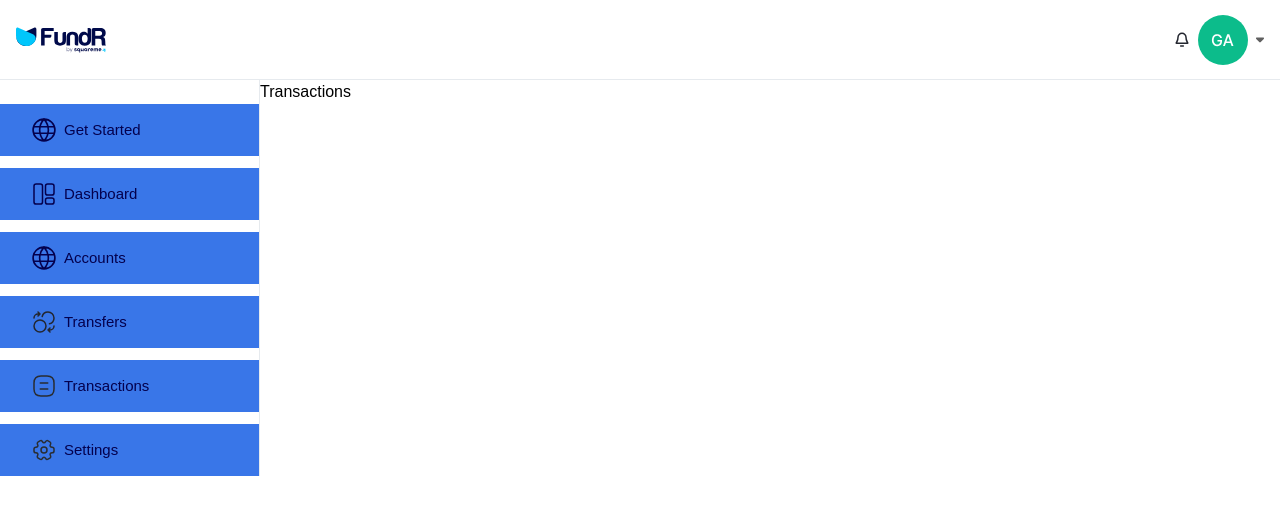
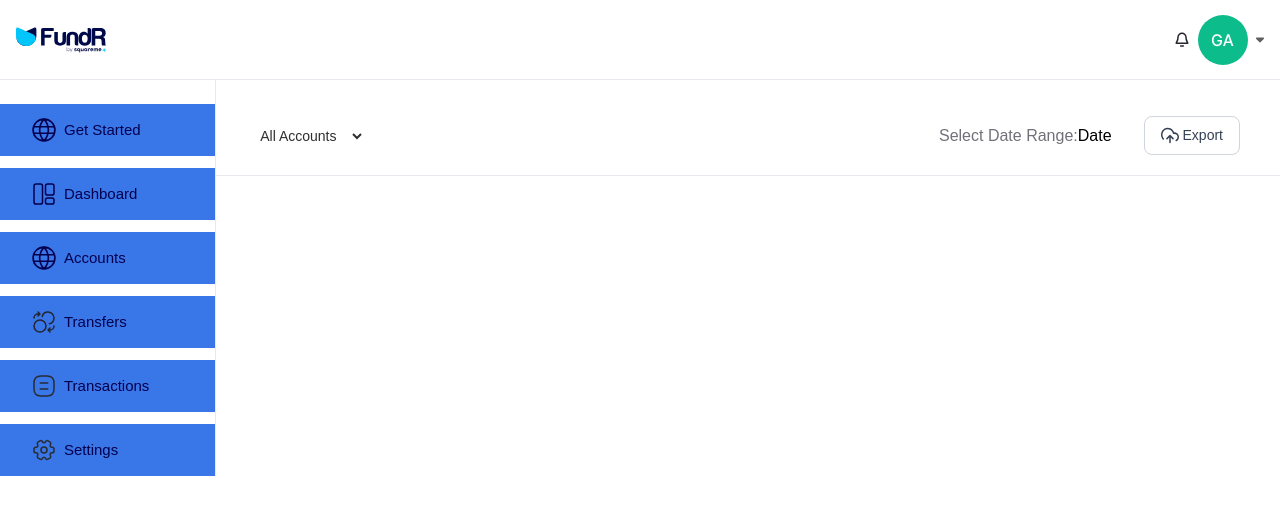
Before and after one commit to emmanuelomejua/fundr, a Next.js app: page /transactions in a window 1280 px wide. Shown: the top 514 px of the page. Built offline with nearby package versions, Linux system fonts and the light colour scheme.

Commit message:
transaction table and modules

```diff
--- a/src/app/page.tsx
+++ b/src/app/page.tsx
@@ -1,6 +1,6 @@
 import Chart from "@/modules/chart/ChartModule";
 import Widget from "@/modules/Widget";
-import Image from "next/image";
+
 
 export default function Home() {
   return (
--- a/src/app/transactions/page.tsx
+++ b/src/app/transactions/page.tsx
@@ -1,8 +1,14 @@
+import Card from '@/modules/transactions/Card';
+import HeroSection from '@/modules/transactions/HeroSection';
 import React from 'react'
 
 const Transactions = () => {
   return (
-    <div className=''>Transactions</div>
+    <div className='h-full w-full'>
+      <HeroSection/>
+      <h4 className='inline-block md:hidden px-4 mt-8 text-[#111827] font-[600] text-[17px] leading-[150%]'>Transactions</h4>
+      <Card/>
+    </div>
   )
 }
 
--- /dev/null
+++ b/src/components/inputs/Select.tsx
@@ -0,0 +1,22 @@
+import React, { FC } from 'react';
+
+
+interface selectType {
+    className: string;
+    className1?: string;
+    options: any[]
+}
+
+const Select: FC<selectType> = ({className, options, className1}) => {
+  return (
+    <div className={`${className1}`}>
+        <select className='outline-none text-[#2E2E2E] cursor-pointer text-[14px] border-0'>
+            {options.map((option, index) => (
+                <option key={index} value={option.value} className={className}>{option.label}</option>
+            ))}
+        </select>
+    </div>
+  )
+}
+
+export default Select;
--- a/src/modules/Widget.tsx
+++ b/src/modules/Widget.tsx
@@ -3,7 +3,7 @@ import React from 'react'
 
 const Widget = () => {
   return (
-    <div className='w-[346px] md:w-[336px] h-[115px] border-[1px] border-[#E6EAEE] rounded-[5px] py-2 px-8 flex items-end bg-[#FFF]'>
+    <div className='w-full md:w-[336px] h-[115px] border-[1px] border-[#E6EAEE] rounded-[5px] py-2 px-8 flex items-end bg-[#FFF]'>
         <div className="flex flex-col gap-1 h-full w-full justify-center">
             <span className="text-[#8F8E8E] font-[500] text-[11px] leading-[24px]">ACCOUNT DETAILS</span>
             <span className='text-[#000000] font-[500] text-[11px] leading-[24px]'>STERLING BANK</span>
--- /dev/null
+++ b/src/modules/transactions/Card.tsx
@@ -0,0 +1,11 @@
+import React from 'react'
+
+const Card = () => {
+  return (
+    <div className=''>
+
+    </div>
+  )
+}
+
+export default Card;
--- /dev/null
+++ b/src/modules/transactions/HeroSection.tsx
@@ -0,0 +1,40 @@
+import Select from '@/components/inputs/Select';
+import Image from 'next/image';
+import React from 'react'
+
+const options = [
+    {label: 'All Accounts', value: ''},
+    {label: 'All Accounts 1', value: ''},
+    {label: 'All Accounts 2', value: ''},
+]
+
+const HeroSection = () => {
+  return (
+    <section className='w-full flex flex-col gap-4'>
+        <div className='mt-4 md:h-[80px] w-full md:border-b-1 border-[#E6EAEE] flex items-center justify-between px-4 lg:px-[40px]'>
+            <div className="flex items-center">
+                <Select options={options} className='text-[#2E2E2E] cursor-pointer text-[14px] border-0'/>
+            </div>
+
+            <div className="flex items-center gap-8">
+                <div className="hidden md:flex items-center">
+                    <span className="text-[#71717A] text-[16px] font-[500] leading-[100%]">Select Date Range:</span>
+                    <span className="">Date</span>
+                </div>
+
+                <div className="rounded-[8px] border-1 flex items-center gap-1 py-2 px-4 cursor-pointer bg-[#FFFFFF] border-[#D0D5DD]">
+                    <Image src='/transactions/export.svg' alt='' width={18} height={15}/>
+                    <span className="text-[#344054] text-[14px] font-[500]">Export</span>
+                </div>
+            </div>
+        </div>
+
+        <div className="flex md:hidden items-center w-full justify-between px-4">
+            <span className="text-[#71717A] text-[16px] font-[500] leading-[100%]">Select Date Range:</span>
+            <span className="">Date</span>
+        </div>
+    </section>
+  )
+}
+
+export default HeroSection;
```
Also changed, not shown: public/transactions/export.svg (added).
